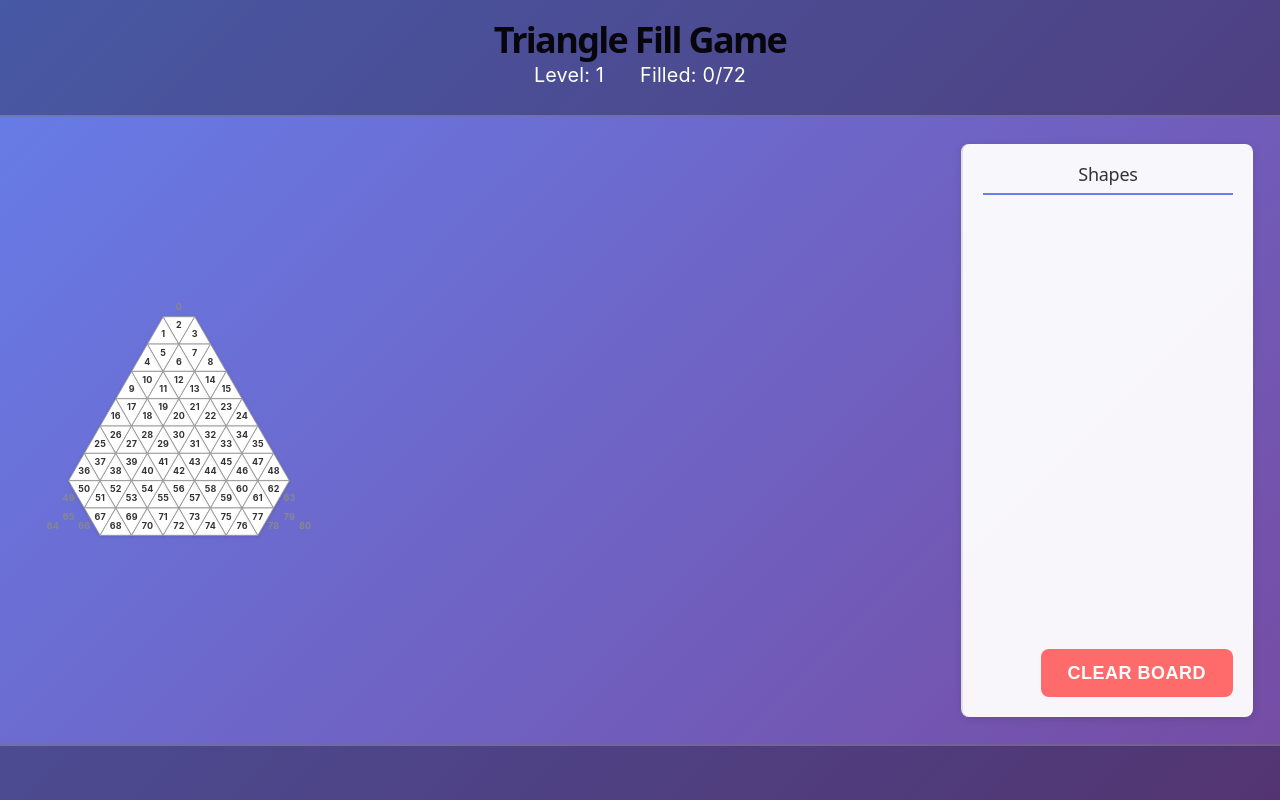
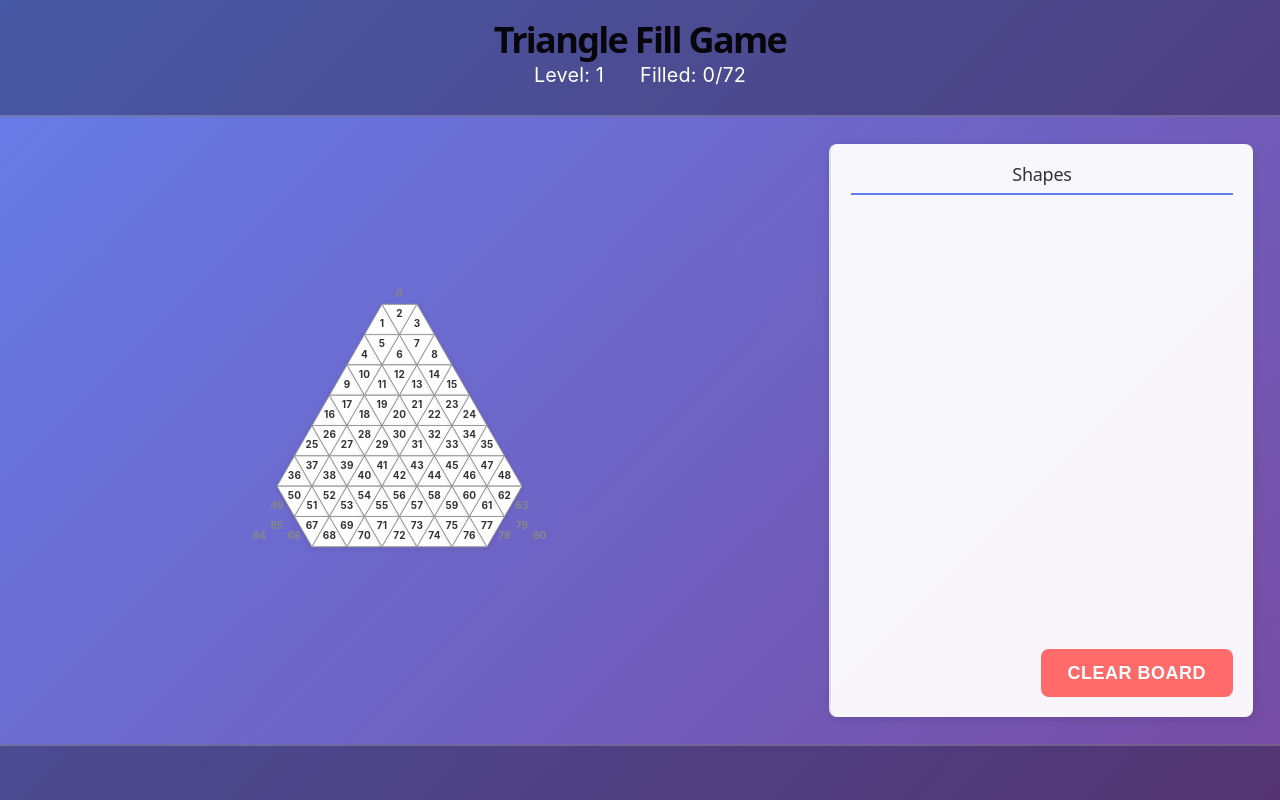
Before and after one commit to Fbigame/smart5k, a React (Vite) app: page / in a window 1280 px wide. Built offline with nearby package versions, Linux system fonts and the light colour scheme.

Commit message:
refactor: 调整布局，棋盘占用左侧2/3空间

```diff
--- a/src/components/TriangleBoard.css
+++ b/src/components/TriangleBoard.css
@@ -1,8 +1,8 @@
 .triangle-board {
   width: auto;
   height: auto;
-  max-width: 500px;
-  max-height: 600px;
+  max-width: 100%;
+  max-height: 100%;
 }
 
 .triangle-cell {
@@ -33,14 +33,13 @@
 
 /* 棋盘和形状区域的布局 */
 .board-section {
-  flex: 0 0 auto;
+  flex: 2;
   display: flex;
   flex-direction: column;
   justify-content: center;
   align-items: center;
   padding: 10px;
   min-width: 0;
-  max-width: 400px;
 }
 
 .board-wrapper {
@@ -51,7 +50,7 @@
 }
 
 .shape-section {
-  flex: 0 0 250px;
+  flex: 1;
   padding: 20px;
   background: rgba(255, 255, 255, 0.95);
   border-left: 2px solid #e0e0e0;
--- a/src/components/TriangleBoard.tsx
+++ b/src/components/TriangleBoard.tsx
@@ -106,9 +106,9 @@ const TriangleBoard: React.FC = () => {
   const svgHeight = 9 * h + 40;
   const svgWidth = 18 * 35 / 2 + 40;
 
-  // 限制最大尺寸以确保右侧形状列表显示
-  const displayWidth = Math.min(svgWidth, 320);
-  const displayHeight = Math.min(svgHeight, 420);
+  // 限制最大尺寸，占用左侧2/3空间
+  const displayWidth = Math.min(svgWidth, 500);
+  const displayHeight = Math.min(svgHeight, 580);
 
   return (
     <div className="game-container">
```
